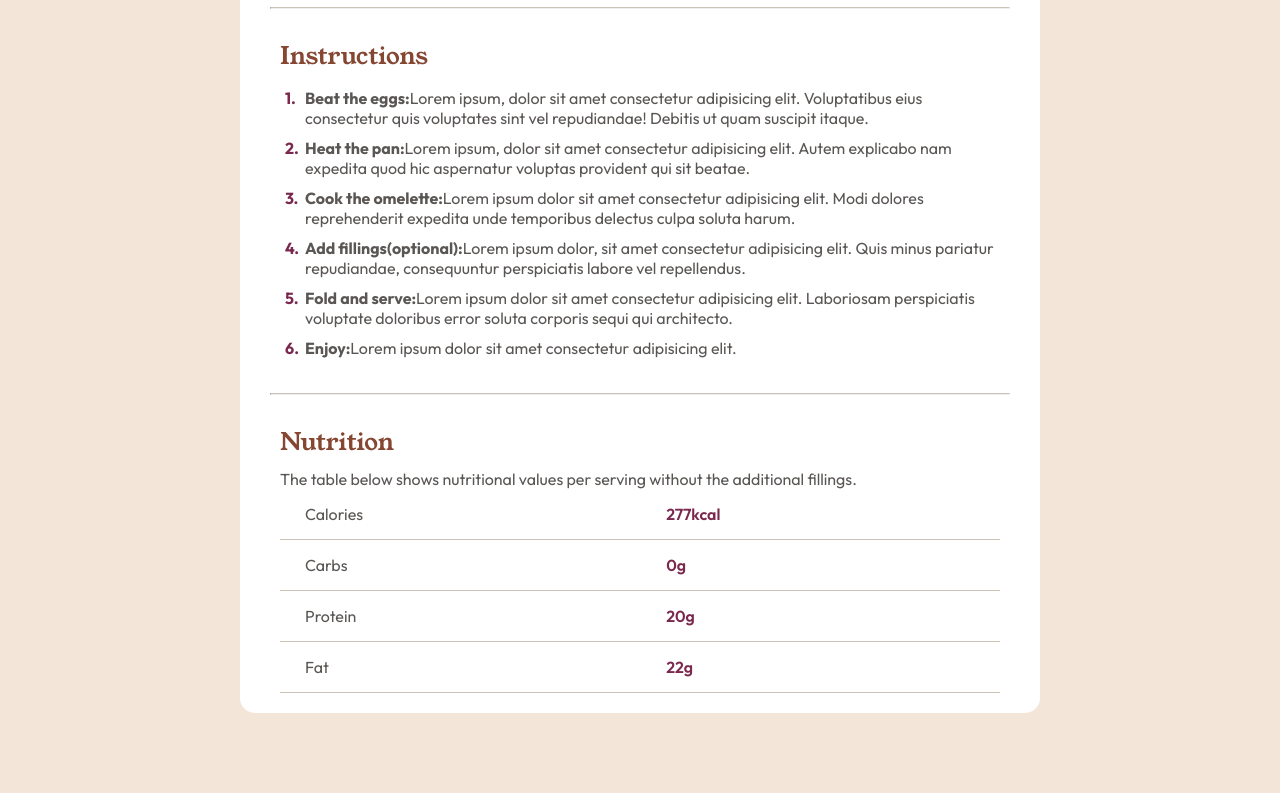
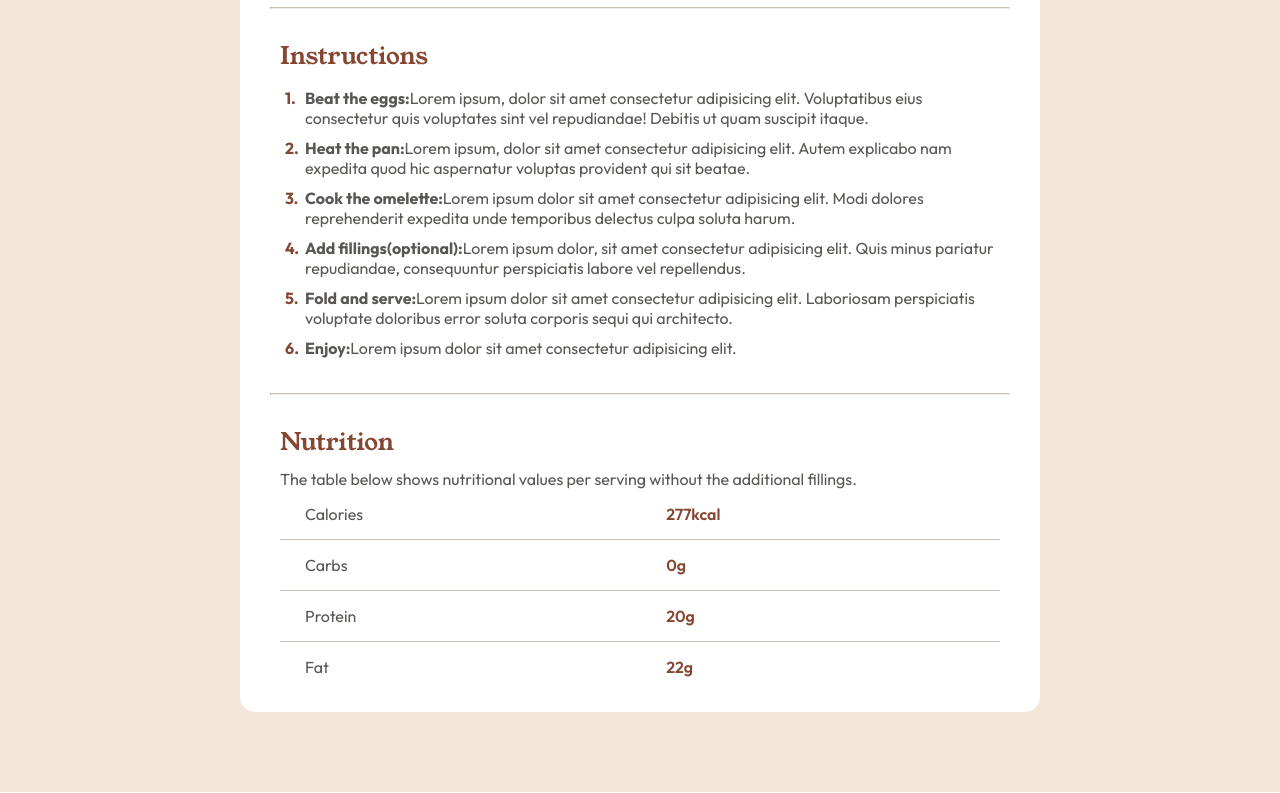
Before and after one commit to suhailamohamed21/ZIGZAG-CS-Front-End-24, a plain HTML site: page Recipe_Template/Recipe.html in a window 1280 px wide. Shown: the part 1066-1859 px from the top of the page. Drawn offline with Linux system fonts and the light colour scheme.

Commit message:
Recipe Template

```diff
--- a/Recipe_Template/Recipe.css
+++ b/Recipe_Template/Recipe.css
@@ -101,7 +101,7 @@ ol {
 }
 ol li::before {
     content: counter(li)".";
-    color:  hsl(332, 51%, 32%);
+    color:  hsl(14, 45%, 36%);
     display: inline-block;
     font-weight: bold;
     width: 20px ;
@@ -133,9 +133,6 @@ td{
     padding: 15px;
     padding-left: 25px;
 }
-tr:last-child{
-    border-bottom: none;
-}
 
 .word{
     font-family: "Outfit", sans-serif;
@@ -145,7 +142,11 @@ tr:last-child{
 .number{
     font-family: "Outfit", sans-serif;
     font-weight: 600;
-    color: hsl(332, 51%, 32%);
+    color: hsl(14, 45%, 36%);
+}
+.bottom{
+    border-bottom: none;
+    border-collapse:separate;
 }
 
 /* @media (min-width: 375px) {
@@ -153,8 +154,13 @@ tr:last-child{
         width: 350px;
     }
 }
-@media (min-width: 1200px) {
+@media (min-width: 1000px) {
     .container{
-        width: 1170px;
-    } */
+        width: 950px;
+    }
 }
+@media (min-width: 700px) {
+    .container{
+        width: 650px;
+    }
+} */
--- a/Recipe_Template/Recipe.html
+++ b/Recipe_Template/Recipe.html
@@ -68,8 +68,8 @@
                         <td class="number">20g</td>
                     </tr>
                     <tr >
-                        <td class="word" class="bottom">Fat</td>
-                        <td class="number" class="bottom">22g</td>
+                        <td class="word bottom" >Fat</td>
+                        <td class="number bottom" >22g</td>
                     </tr>
                 </table>
             </div>
```
